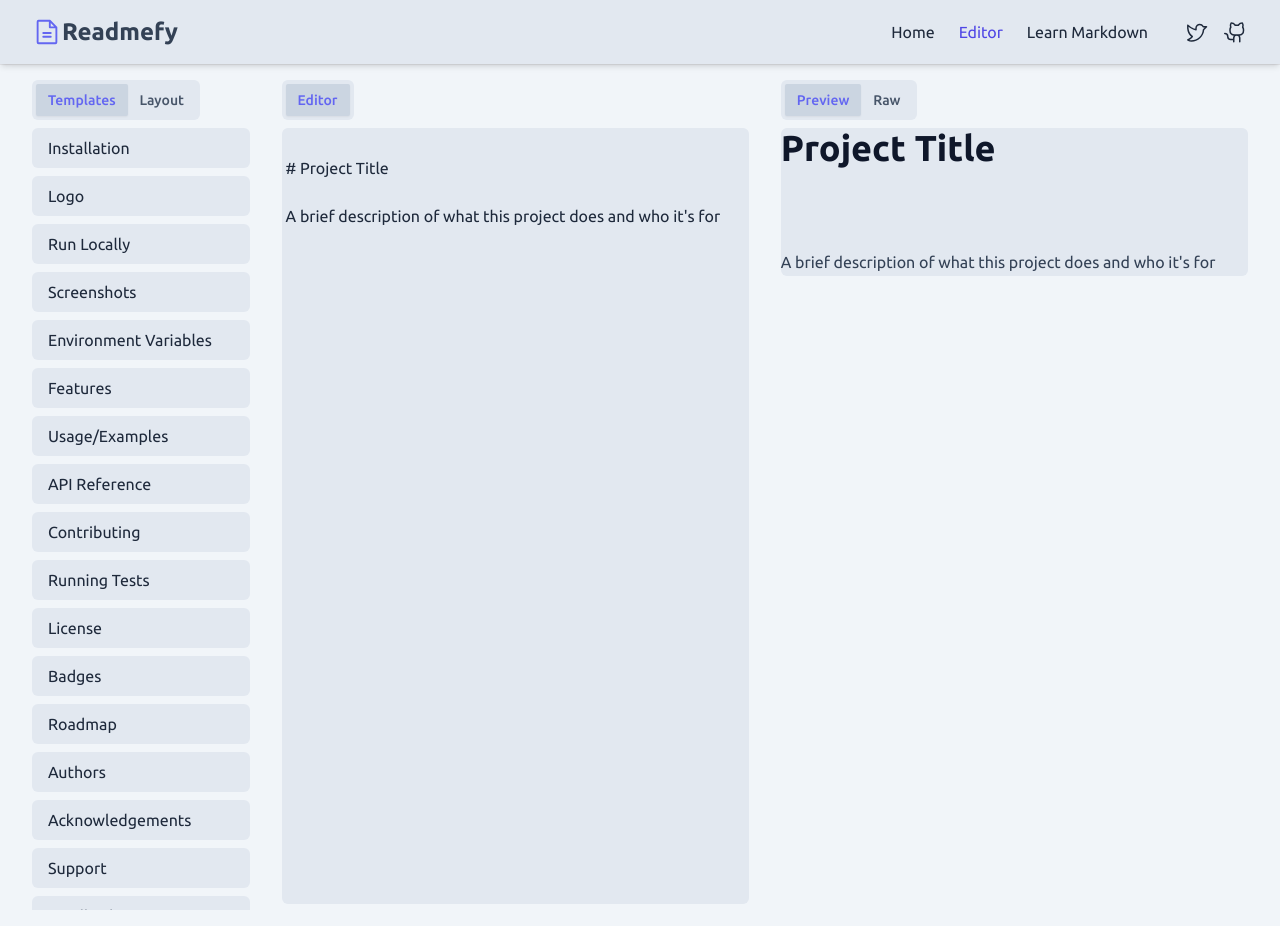
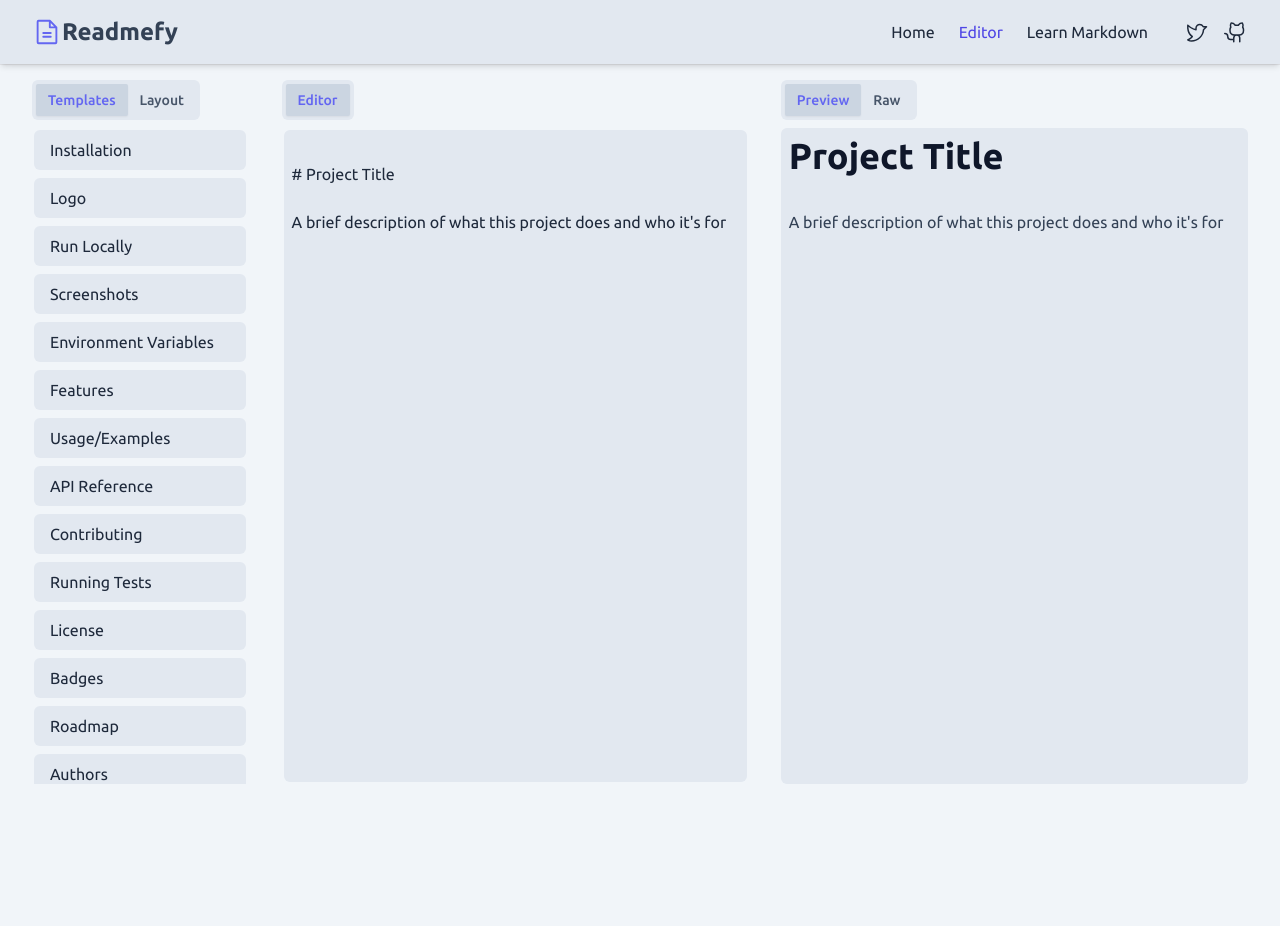
Before and after one commit to eoisaac/Readmefy, a React (Vite) app: page /editor in a window 1280 px wide. After the commit the page ends 800 px from the top, so only its background shows below. Built offline with nearby package versions, Linux system fonts and the light colour scheme.

Commit message:
refactor: editor columns size

```diff
--- a/src/components/LayoutEditor.tsx
+++ b/src/components/LayoutEditor.tsx
@@ -24,6 +24,7 @@ export const LayoutEditor = ({ ...rest }: LayoutEditorProps) => {
 
   return (
     <section className="absolute inset-0 flex overflow-auto">
+      <h3 className="sr-only">Layout Editor</h3>
       <DragDropContext onDragEnd={handleDragEnd}>
         <Droppable droppableId="list">
           {(provided) => (
@@ -31,7 +32,7 @@ export const LayoutEditor = ({ ...rest }: LayoutEditorProps) => {
               ref={provided.innerRef}
               {...provided.droppableProps}
               {...rest}
-              className="flex-1 space-y-2"
+              className="flex-1 space-y-2 p-[2px] pr-1"
             >
               {layout.map((item, index) => (
                 <Draggable key={item.id} draggableId={item.id} index={index}>
--- a/src/components/MarkdownEditor.tsx
+++ b/src/components/MarkdownEditor.tsx
@@ -14,11 +14,14 @@ export const MarkdownEditor = ({
   }
 
   return (
-    <textarea
-      className="w-full flex-1 resize-none rounded-md bg-slate-200 p-1"
-      rows={32}
-      value={content || ''}
-      onChange={handleEditorChange}
-    />
+    <section className="absolute inset-0 flex overflow-y-auto rounded-md">
+      <h3 className="sr-only">Markdown Editor</h3>
+      <textarea
+        className="m-[2px] flex-1 resize-none rounded-md
+        bg-slate-200 p-2 focus:outline-none"
+        value={content || ''}
+        onChange={handleEditorChange}
+      />
+    </section>
   )
 }
--- a/src/components/MarkdownPreview.tsx
+++ b/src/components/MarkdownPreview.tsx
@@ -10,11 +10,23 @@ export const MarkdownPreview = ({
   content,
   raw = false,
 }: MarkdownPreviewProps) => {
-  return raw ? (
-    <pre className="flex-1 rounded-md bg-slate-200">{content}</pre>
+  return (
+    <section
+      className="absolute inset-0 flex overflow-y-auto rounded-md
+    bg-slate-200"
+    >
+      {raw ? (
+        <>
+          <h3 className="sr-only">Markdown Raw Preview</h3>
+          <pre className="flex-1 break-words rounded-md bg-slate-200 p-2">
+            {content}
+          </pre>
+        </>
       ) : (
+        <>
+          <h3 className="sr-only">Markdown Formatted Preview</h3>
           <ReactMarkdown
-      className="prose prose-slate whitespace-pre-wrap rounded-md bg-slate-200"
+            className="prose prose-slate flex-1 break-words rounded-md p-2"
             remarkPlugins={[remarkGfm]}
             // components={{
             //   code({ children }) {
@@ -24,5 +36,8 @@ export const MarkdownPreview = ({
           >
             {content}
           </ReactMarkdown>
+        </>
+      )}
+    </section>
   )
 }
--- a/src/components/Tabs.tsx
+++ b/src/components/Tabs.tsx
@@ -55,7 +55,7 @@ const TabsContent = forwardRef<
 >(({ className, ...props }, ref) => (
   <TabsPrimitive.Content
     ref={ref}
-    className={twMerge(`mt-2 flex-1 self-stretch`, className)}
+    className={twMerge(`relative mt-2 flex-1 self-stretch`, className)}
     {...props}
   />
 ))
--- a/src/components/TemplatesList.tsx
+++ b/src/components/TemplatesList.tsx
@@ -6,7 +6,8 @@ export const TemplatesList = () => {
 
   return (
     <section className="absolute inset-0 flex overflow-auto">
-      <ul className="flex-1 space-y-2">
+      <h3 className="sr-only">Templates List</h3>
+      <ul className="flex-1 space-y-2 p-[2px] pr-1">
         {templates.map((item) => (
           <TemplateItem
             key={item.id}
--- a/src/pages/Editor.tsx
+++ b/src/pages/Editor.tsx
@@ -24,11 +24,11 @@ export const Editor = () => {
             <TabsTrigger value="raw">Raw</TabsTrigger>
           </TabsList>
 
-          <TabsContent value="templates" className="relative">
+          <TabsContent value="templates">
             <TemplatesList />
           </TabsContent>
 
-          <TabsContent value="layout" className="relative">
+          <TabsContent value="layout">
             <LayoutEditor />
           </TabsContent>
 
@@ -58,11 +58,11 @@ export const Editor = () => {
               <TabsTrigger value="layout">Layout</TabsTrigger>
             </TabsList>
 
-            <TabsContent value="templates" className="relative">
+            <TabsContent value="templates">
               <TemplatesList />
             </TabsContent>
 
-            <TabsContent value="layout" className="relative">
+            <TabsContent value="layout">
               <LayoutEditor />
             </TabsContent>
           </Tabs>
```
Lines whose indentation alone changed are shown as unchanged.
